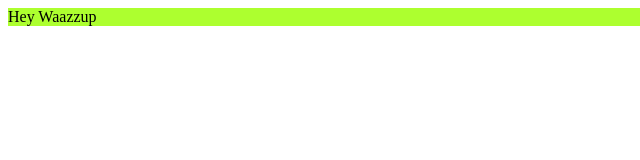
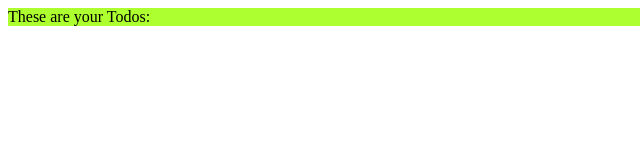
Before and after one commit to andreasmaier/protractorTest, a website: page src/index.html at #/home in a window 1280 px wide. Shown: the full height of the page, 0-640 px from the left. Drawn offline with nearby package versions, Linux system fonts and the light colour scheme; some packages are replaced by stand-ins of ours; files that its build step writes are made by us from their sources.

Commit message:
Make e2e test pass

```diff
--- a/src/js/home/home.html
+++ b/src/js/home/home.html
@@ -1,3 +1,3 @@
 <div ng-controller="HomeController">
-    <div class="home-test">{{message}}</div>
+    <div class="home-header home-test">{{message}}</div>
 </div>
--- a/src/js/home/homeController.js
+++ b/src/js/home/homeController.js
@@ -1,3 +1,3 @@
 angular.module('todo.home').controller('HomeController', function ($scope) {
-    $scope.message = 'Hey Waazzup';
+    $scope.message = 'These are your Todos:';
 });
```
